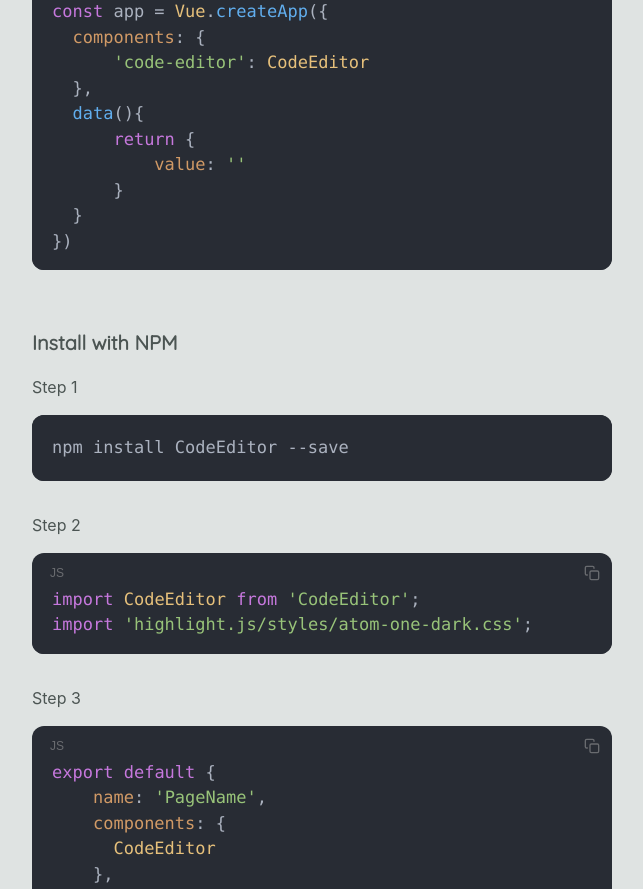
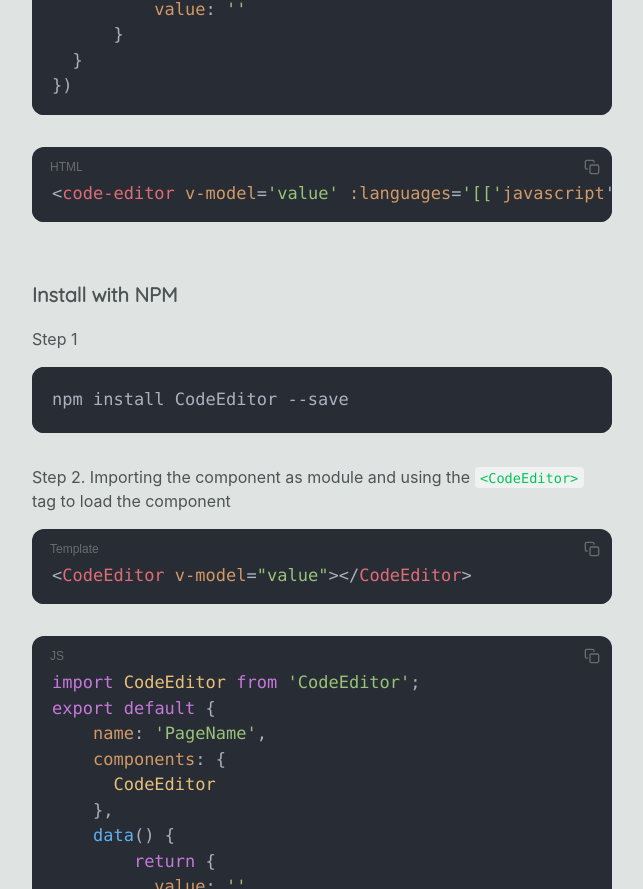
Before and after one commit to guilmac082/code-editor, a Vue app: page / in a window 1280 px wide. Shown: the part 1911-2800 px from the top of the page, without its empty margins (318-961 px from the left). Built offline with nearby package versions, Linux system fonts and the light colour scheme.

Commit message:
writing docs

```diff
--- a/src/package/CodeEditor.vue
+++ b/src/package/CodeEditor.vue
@@ -117,9 +117,7 @@ export default {
         return [
           ["javascript", "JS"],
           ["cpp", "C++"],
-          ["java", "Java"],
-          ["python", "Python"],
-          ["html", "HTML"],
+          ["python", "Python"]
         ];
       },
     },
--- a/src/views/Home.vue
+++ b/src/views/Home.vue
@@ -16,13 +16,13 @@
       <h2>Useage</h2>
       <!-- Browser -->
       <h3>In the Browser</h3>
-      <p>Step 1. Add the CSS files, the first one is used for the style of the code editor, the other one is used for the theme style which can be replaced from any other theme style file or customized by userselves.</p>
+      <p>Step 1. Add the CSS file.</p>
       <CodeEditor value='<link rel="stylesheet" href="/path/code_editor.min.css">'
         :languages="[['html', 'HTML']]"
         :readOnly="true"
         height="auto"
         width="100%"
-      />
+      ></CodeEditor>
       <p>Step 2. Add the JavaScript files including the dependency <a target="_blank" href="https://github.com/highlightjs/highlight.js#basic-usage">highlight.js</a>, and be careful to the files order, the main script should be loaded after the dependency.</p>
       <CodeEditor value='<script src="/path/highlight.11.2.0.min.js"></script>
 <script src="/path/code_editor.prod.js"></script>'
@@ -30,14 +30,8 @@
         :readOnly="true"
         width="100%"
         height="auto"
-      />
-      <p>Step 3. Using the <code>code-editor</code> tag into the HTML template, and then embed the component in JavaScript. All the configuration options please check the <a href="#" target="_blank">API</a> list.</p>
-      <CodeEditor value="<code-editor v-model='value' :languages='[['javascript', 'JS']]'></code-editor>"
-        :languages="[['html', 'HTML']]"
-        :readOnly="true"
-        height="auto"
-        width="100%"
-      />
+      ></CodeEditor>
+      <p>Step 3. Declaring the component in JavaScript, and using your customized tag into the HTML template. All configuration options please check the <a href="#" target="_blank">API</a> list.</p>
       <CodeEditor value="const app = Vue.createApp({
   components: {
       'code-editor': CodeEditor
@@ -52,7 +46,14 @@
         :readOnly="true"
         height="auto"
         width="100%"
-      />
+      ></CodeEditor>
+
+      <CodeEditor value="<code-editor v-model='value' :languages='[['javascript', 'JS']]'></code-editor>"
+        :languages="[['html', 'HTML']]"
+        :readOnly="true"
+        height="auto"
+        width="100%"
+      ></CodeEditor>
       <!-- Install with NPM -->
       <h3 style="margin-top: 60px;">Install with NPM</h3>
       <p>Step 1</p>
@@ -63,16 +64,16 @@
         height="auto"
         width="100%"
       />
-      <p>Step 2</p>
-      <CodeEditor value="import CodeEditor from 'CodeEditor';
-import 'highlight.js/styles/atom-one-dark.css';"
-        :languages="[['javascript', 'JS']]"
+      <p>Step 2. Importing the component as module and using the <code>&lt;CodeEditor&gt;</code> tag to load the component</p>
+      <CodeEditor value='<CodeEditor v-model="value"></CodeEditor>'
+        :languages="[['html', 'Template']]"
         :readOnly="true"
         height="auto"
         width="100%"
-      />
-      <p>Step 3</p>
-      <CodeEditor value="export default {
+      ></CodeEditor>
+
+      <CodeEditor value="import CodeEditor from 'CodeEditor';
+export default {
     name: 'PageName',
     components: {
       CodeEditor
@@ -87,24 +88,118 @@ import 'highlight.js/styles/atom-one-dark.css';"
         :readOnly="true"
         height="auto"
         width="100%"
-      />
+      ></CodeEditor>
+
+      <h3 style="margin-top: 60px;">Customizing theme style</h3>
+      <p>The default theme is "Atom One Dark" by Daniel Gamage, you can also replace it from any other <a target="_blank" href="https://github.com/highlightjs/highlight.js/tree/main/src/styles">highlight.js</a> theme, or you can totally customize it by yourself, concrete theme writing guide please check <a target="_blank" href="https://github.com/highlightjs/highlight.js">highlight.js</a></p>
+      <CodeEditor value="<link rel='stylesheet' href='/path/github.css'>"
+        :languages="[['html', 'HTML']]"
+        :readOnly="true"
+        height="auto"
+        width="100%"
+      ></CodeEditor>
+      <p>If your build tool processes CSS imports, you can also import the theme directly as a module.</p>
+      <CodeEditor value="import 'highlight.js/styles/github.css';"
+        :languages="[['javascript', 'JS']]"
+        :readOnly="true"
+        height="auto"
+        width="100%"
+      ></CodeEditor>
     </div>
   </div>
   <!-- API -->
   <div class="api">
     <div class="container">
       <h2>API</h2>
-      <h3>ReadOnly
-        <label>- Boolean</label>
-      </h3>
-      <p>The first step is to get your color into chroma.js. That's what the generic constructor chroma() does. This function attempts to guess the format of the input color for you. For instance, it will recognize any named color from the W3CX11 specification:</p>
+      <h3 id="read_only">readOnly<label> - Boolean</label></h3>
+      <p>Default: <code>false</code></p>
+      <p>Description: whether the code is editable</p>
+      <p>Example code:</p>
+      <CodeEditor value="<CodeEditor :readOnly='true'></CodeEditor>"
+        :languages="[['html', 'Template']]"
+        :readOnly="true"
+        height="auto"
+        width="100%"
+      ></CodeEditor>
+
+      <h3>value<label> - String</label></h3>
+      <p>Default: unset</p>
+      <p>Description: Display your code in the non-editable code block, only the value of <code><a href="#read_only">readOnly</a></code> is <code>true</code>, this property can be used. If you want to make the code editable you can use the property <a href="#v-model"><code>v-model</code></a></p>
+      <p>Example code:</p>
+      <CodeEditor value="<CodeEditor value='some code'></CodeEditor>"
+        :languages="[['html', 'Template']]"
+        :readOnly="true"
+        height="auto"
+        width="100%"
+      ></CodeEditor>
+
+      <h3>hideHeader<label> - Boolean</label> </h3>
+      <p>Default: <code>false</code></p>
+      <p>Description: whether the header of code editor is displayed.</p>
+      <p>Example code:</p>
+      <CodeEditor value="<CodeEditor :hideHeader='true'></CodeEditor>"
+        :languages="[['html', 'Template']]"
+        :readOnly="true"
+        height="auto"
+        width="100%"
+      ></CodeEditor>
+      <p>UI Rendering:</p>
+      <CodeEditor value="console.log('This is a demo')"
+        :readOnly="true"
+        :hideHeader='true'
+        height="auto"
+        width="100%"
+      ></CodeEditor>
+
+      <h3>languageSelector<label> - Boolean</label> </h3>
+      <p>Default: <code>false</code></p>
+      <p>Description: whether the language selector is availed, when the value is <code>true</code>, you can use the property <a href="#languages"><code>languages</code></a> to set which language can be selected.</p>
+      <p>Example code:</p>
+      <CodeEditor value="<CodeEditor :languageSelector='true'></CodeEditor>"
+        :languages="[['html', 'Template']]"
+        :readOnly="true"
+        height="auto"
+        width="100%"
+      ></CodeEditor>
+      <p>UI Rendering:</p>
+      <CodeEditor value="console.log('This is a demo')"
+        :languageSelector = "true"
+        :readOnly="true"
+        height="auto"
+        width="100%"
+      ></CodeEditor>
+
+      <h3>languages<label> - array</label> </h3>
+      <p>Default: <code>[["javascript", "JS"],["cpp", "C++"],["python", "Python"]]</code></p>
+      <p>Description: When the value of <a href="#languageSelector"><code>languageSelector</code></a> is <code>true</code>, you can set the language list to be selected. This property is a two dimentional array, the first item of each child is the index of the language library for<a href="#"><code>highlight.js</code></a> and it's required, the specific language library you can according to the <a target="_blank" href="https://github.com/highlightjs/highlight.js/tree/main/src/languages"><code>languages of highlight.js</code></a>, the second item of each child is a displayed item which is used for the better user reading experience, it can be free to customize and optional, if it's not set, the UI display will be replaced from the index of the language library.</p>
+      <p>Example code:</p>
+      <CodeEditor value="<CodeEditor :languages='[['css', 'CSS'],['javascript', 'JS'],['html', 'HTML']]'></CodeEditor>"
+        :languages="[['html', 'Template']]"
+        :readOnly="true"
+        height="auto"
+        width="100%"
+      ></CodeEditor>
+      <p>UI Rendering:</p>
+      <CodeEditor value=".subtitle {
+  color: var(--grey_7);
+  margin: 20px 0;
+  font-size: 16px;
+}"
+        :languages="[['css', 'CSS'],['javascript', 'JS'],['html', 'HTML']]"
+        :selectorDefaultDisplay="true"
+        :languageSelector = "true"
+        :readOnly="true"
+        height="auto"
+        width="100%"
+      ></CodeEditor>
+
     </div>
   </div>
 </template>
 
 <script>
 import CodeEditor from '@/package/CodeEditor.vue';
-import 'highlight.js/styles/atom-one-dark.css';
+// import 'highlight.js/styles/github.css';
 
 export default {
   name: 'Home',
@@ -135,7 +230,6 @@ export default {
 
 <style lang="scss">
 $body_width: 580px;
-
 @font-face {
     font-family: 'Quicksand';
     src: url('../assets/font/Quicksand-Regular.woff2') format('woff2'),
@@ -144,11 +238,29 @@ $body_width: 580px;
     font-style: normal;
     font-display: swap;
 }
-
 body {
   font-family: -apple-system,BlinkMacSystemFont,Segoe UI Variable,Segoe UI,system-ui,ui-sans-serif,Helvetica,Arial,sans-serif,Apple Color Emoji,Segoe UI Emoji;
   margin: 0;
   background: var(--grey_1);
+}
+table {
+  overflow: hidden;
+  border-spacing: 0;
+  font-size: 16px;
+  text-align: left;
+  box-sizing: border-box;
+  border: 1px solid var(--grey_4);
+  border-radius: 6px;
+}
+th, td {
+  color: var(--grey_9);
+  padding: 12px 12px;
+}
+th + th, td + td {
+  border-left: 1px solid var(--grey_4);
+}
+td {
+  border-top: 1px solid var(--grey_4);
 }
 a {
   color: var(--main_5);
@@ -212,7 +324,7 @@ mark {
   box-sizing: border-box;
   padding: 60px 20px 120px 20px;
   margin: 0 auto;
-  background: var(--grey_2);
+  background: var(--grey_0);
 }
 .subtitle {
   text-align: center;
@@ -235,11 +347,23 @@ mark {
 // useage
 .useage {
   background: var(--grey_3);
-  padding: 60px 20px;
+  padding: 60px 20px 100px 20px;
 }
 // api
 .api {
-  background: var(--grey_3);
+  background: var(--grey_0);
   padding: 60px 20px;
+  h3 {
+    margin: 60px 0 12px 0;
+  }
+  p {
+    margin: 0 0 4px 0;
+    & + .code_editor {
+      margin-top: 16px;
+    }
+  }
+  .code_editor + p {
+    margin-top: 16px;
+  }
 }
 </style>
--- /dev/null
+++ b/src/views/demo.css
@@ -0,0 +1,94 @@
+/*
+
+Atom One Light by Daniel Gamage
+Original One Light Syntax theme from https://github.com/atom/one-light-syntax
+
+base:    #fafafa
+mono-1:  #383a42
+mono-2:  #686b77
+mono-3:  #a0a1a7
+hue-1:   #0184bb
+hue-2:   #4078f2
+hue-3:   #a626a4
+hue-4:   #50a14f
+hue-5:   #e45649
+hue-5-2: #c91243
+hue-6:   #986801
+hue-6-2: #c18401
+
+*/
+
+.hljs {
+    color: #383a42;
+    background: #fafafa;
+  }
+
+  .hljs-comment,
+  .hljs-quote {
+    color: #a0a1a7;
+    font-style: italic;
+  }
+
+  .hljs-doctag,
+  .hljs-keyword,
+  .hljs-formula {
+    color: #a626a4;
+  }
+
+  .hljs-section,
+  .hljs-name,
+  .hljs-selector-tag,
+  .hljs-deletion,
+  .hljs-subst {
+    color: #e45649;
+  }
+
+  .hljs-literal {
+    color: #0184bb;
+  }
+
+  .hljs-string,
+  .hljs-regexp,
+  .hljs-addition,
+  .hljs-attribute,
+  .hljs-meta .hljs-string {
+    color: #50a14f;
+  }
+
+  .hljs-attr,
+  .hljs-variable,
+  .hljs-template-variable,
+  .hljs-type,
+  .hljs-selector-class,
+  .hljs-selector-attr,
+  .hljs-selector-pseudo,
+  .hljs-number {
+    color: #986801;
+  }
+
+  .hljs-symbol,
+  .hljs-bullet,
+  .hljs-link,
+  .hljs-meta,
+  .hljs-selector-id,
+  .hljs-title {
+    color: #4078f2;
+  }
+
+  .hljs-built_in,
+  .hljs-title.class_,
+  .hljs-class .hljs-title {
+    color: #c18401;
+  }
+
+  .hljs-emphasis {
+    font-style: italic;
+  }
+
+  .hljs-strong {
+    font-weight: bold;
+  }
+
+  .hljs-link {
+    text-decoration: underline;
+  }
```
